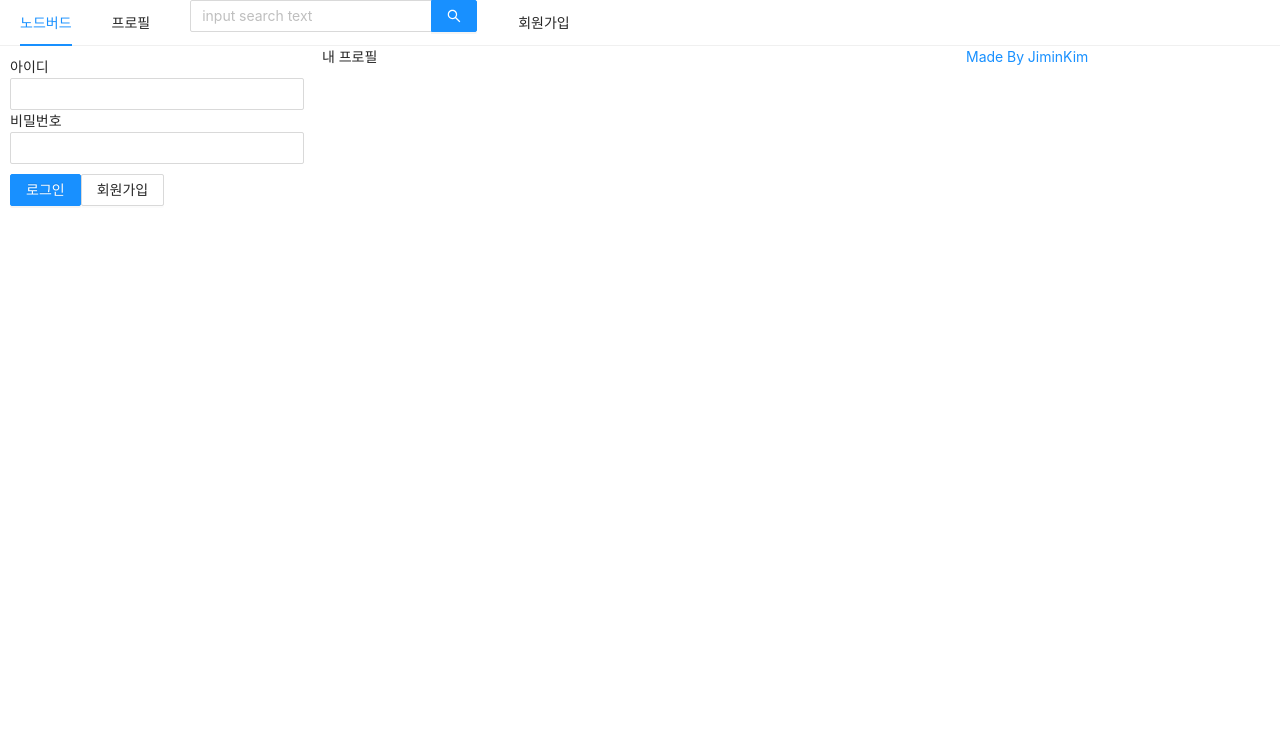
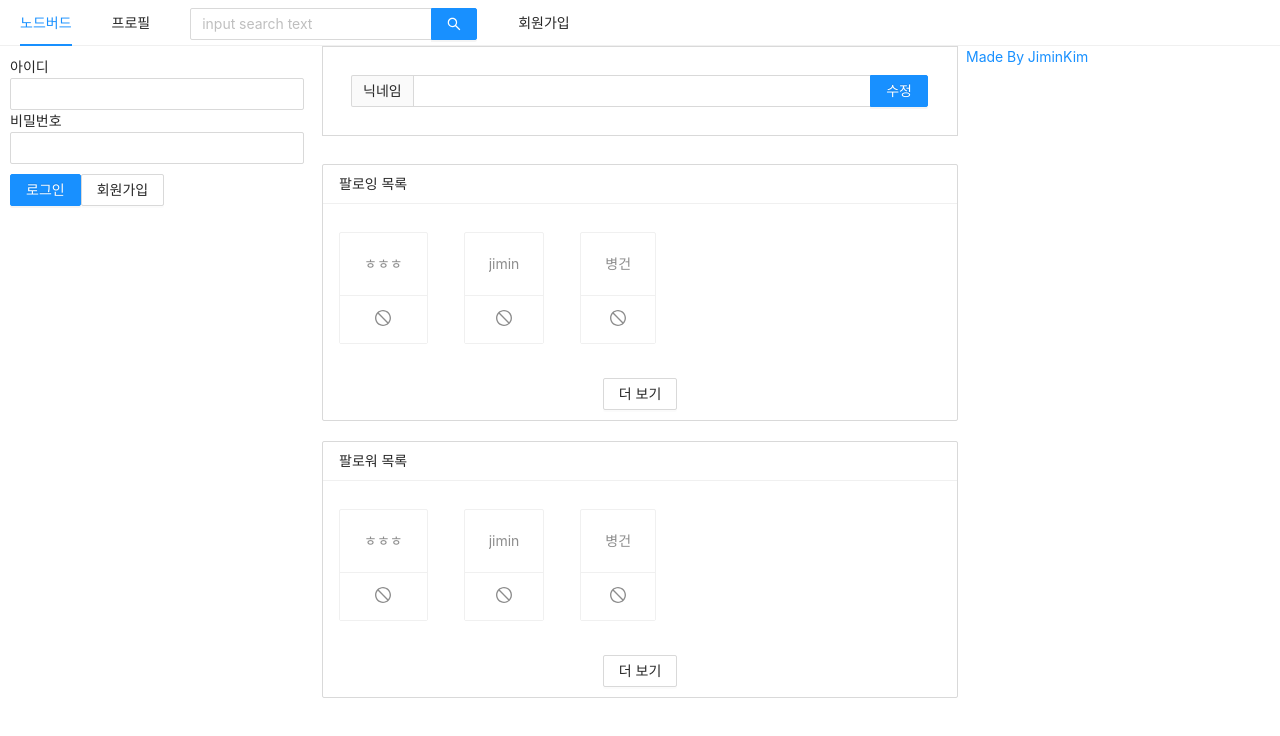
Before and after one commit to firstcommit23/react-nodebird, a Next.js app: page /profile in a window 1280 px wide. Shown: the top 736 px of the page. Built offline with nearby package versions, Linux system fonts and the light colour scheme.

Commit message:
feat: 프로필 페이지 만들기

```diff
--- a/components/AppLayout.js
+++ b/components/AppLayout.js
@@ -10,7 +10,7 @@ import styled from 'styled-components';
 // 인라인 스타일을 사용하는 경우 리렌더링 되기 때문에 styled component, 또는 useMemo를 사용하여 렌더링 최적화.
 //const style= useMemo(()=> ({marginTop:10}), []);
 const SearchInput = styled(Input.Search)`
-    verticalalign: 'middle';
+    vertical-align: middle;
 `;
 
 const AppLayout = ({ children }) => {
--- /dev/null
+++ b/components/FollowList.js
@@ -0,0 +1,36 @@
+import React from 'react';
+import PropTypes from 'prop-types';
+import { Card, List, Button } from 'antd';
+import { StopOutlined } from '@ant-design/icons';
+
+const FollowList = ({ header, data }) => {
+    return (
+        <List
+            style={{ marginBottom: 20 }}
+            grid={{ gutter: 4, xs: 2, md: 3 }}
+            size="small"
+            header={<div>{header}</div>}
+            loadMore={
+                <div style={{ textAlign: 'center', margin: '10px 0' }}>
+                    <Button>더 보기</Button>
+                </div>
+            }
+            bordered
+            dataSource={data}
+            renderItem={(item) => (
+                <List.Item style={{ marginTop: 20 }}>
+                    <Card actions={[<StopOutlined key="stop" />]}>
+                        <Card.Meta description={item.nickname} />
+                    </Card>
+                </List.Item>
+            )}
+        />
+    );
+};
+
+FollowList.propTypes = {
+    header: PropTypes.string.isRequired,
+    data: PropTypes.array.isRequired,
+};
+
+export default FollowList;
--- /dev/null
+++ b/components/NicknameEditForm.js
@@ -0,0 +1,20 @@
+import React, { useMemo } from 'react';
+import { Form, Input } from 'antd';
+
+const NicknameEditForm = () => {
+    const style = useMemo(
+        () => ({
+            marginBottom: '28px',
+            border: '1px solid #d9d9d9',
+            padding: '28px',
+        }),
+        []
+    );
+    return (
+        <Form style={style}>
+            <Input.Search addonBefore="닉네임" enterButton="수정" />
+        </Form>
+    );
+};
+
+export default NicknameEditForm;
--- a/pages/profile.js
+++ b/pages/profile.js
@@ -1,15 +1,31 @@
 import React from 'react';
 import AppLayout from '../components/AppLayout';
 import Head from 'next/head';
+import NicknameEditForm from '../components/NicknameEditForm';
+import FollowList from '../components/FollowList';
 
 const Profile = () => {
+    const followerList = [
+        { nickname: 'ㅎㅎㅎ' },
+        { nickname: 'jimin' },
+        { nickname: '병건' },
+    ];
+    const followingList = [
+        { nickname: 'ㅎㅎㅎ' },
+        { nickname: 'jimin' },
+        { nickname: '병건' },
+    ];
     return (
         <>
             <Head>
                 <meta charSet="utf-8" />
                 <title>내 프로필 | NodeBird</title>
             </Head>
-            <AppLayout>내 프로필</AppLayout>
+            <AppLayout>
+                <NicknameEditForm />
+                <FollowList header="팔로잉 목록" data={followingList} />
+                <FollowList header="팔로워 목록" data={followerList} />
+            </AppLayout>
         </>
     );
 };
```
